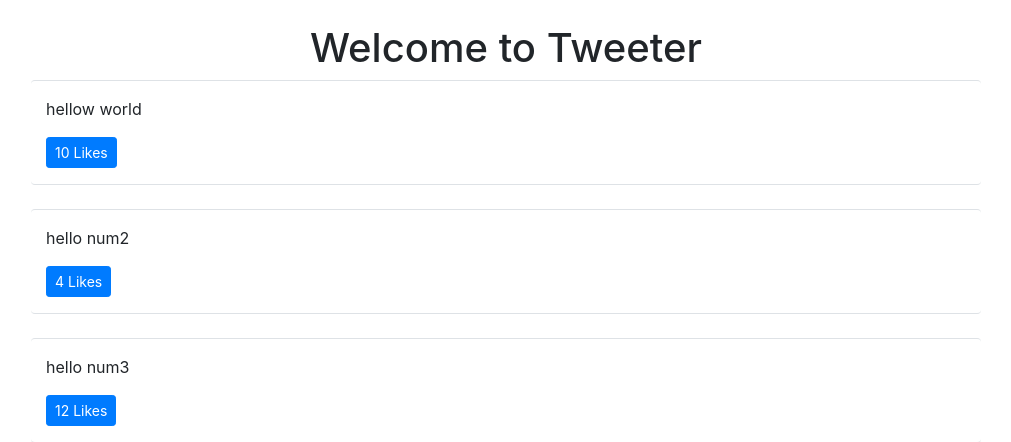
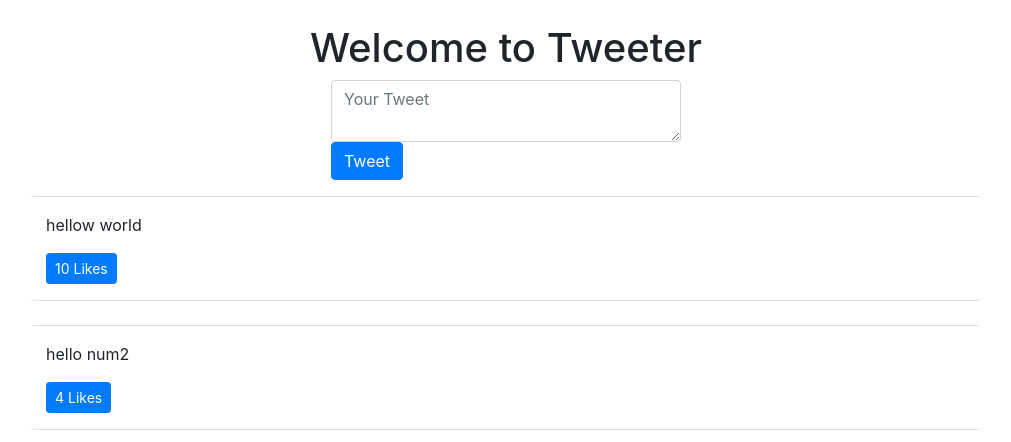
Before and after one commit to mattc2x4/tweeterExample, a Django app: page / in a window 1280 px wide. Shown: the part 56-498 px from the top of the page, without its empty margins (134-1145 px from the left). Run offline with Django 3.2, Linux system fonts and the light colour scheme; data comes from the database, SQL or seed files in the repository; both versions use the stored data as it was after the commit.

Commit message:
create tweet form added to home, redirect view

```diff
--- a/templates/pages/home.html
+++ b/templates/pages/home.html
@@ -12,17 +12,24 @@ this is amazing!!!!
     </div>
 </div>
 
+<div class='row mb-3'>
+    <div class= 'col-md-4 mx-auto col-10'>
+        <form class='form' method='POST' action='/create-tweet'>
+                {% csrf_token %}
+            <input type='hidden' value='/' name='next'  />
+            <textarea class='form-control' name='content' placeholder="Your Tweet"></textarea>
+            <button class= 'btn btn-primary'>Tweet</button>
+        </form>
+    </div>
+</div>
+
 <div class='row' id='tweets'>
     Loading...
 </div>
 
 <script>
 const tweetsElement = document.getElementById("tweets") // get an html element
-// tweetsElement.innerHTML = 'Loading...' // set new html in that element
-// var el1 = "<h1>Hi there 1</h1>"
-// var el2 = "<h1>Hi there 2</h1>"
-// var el3 = "<h1>Hi there 3</h1>"
-// tweetsElement.innerHTML = el1 + el2 + el3
+
 
 const xhr = new XMLHttpRequest()
 const method = 'GET' // "POST"
--- a/tweets/views.py
+++ b/tweets/views.py
@@ -1,5 +1,5 @@
 import random
-from django.shortcuts import render
+from django.shortcuts import render, redirect
 from django.http import HttpResponse, Http404, JsonResponse
 
 from .models import Tweet   #should use relative imports when inside of an app
@@ -27,10 +27,13 @@ def tweet_list_view(request, *args, **kwargs):
 
 def tweet_create_view(request, *args, **kwargs):
     form = TweetForm(request.POST or None)  #with or without data, sent through post method
+    next_url = request.POST.get('next') or None
     if form.is_valid():
         obj = form.save(commit=False)
         #do other form related logic
         obj.save()
+        if next_url !=None:
+            return redirect(next_url)
         form = TweetForm()
     return render(request, 'components/form.html', context={"form": form})
 
```
Also changed, not shown: db.sqlite3.
